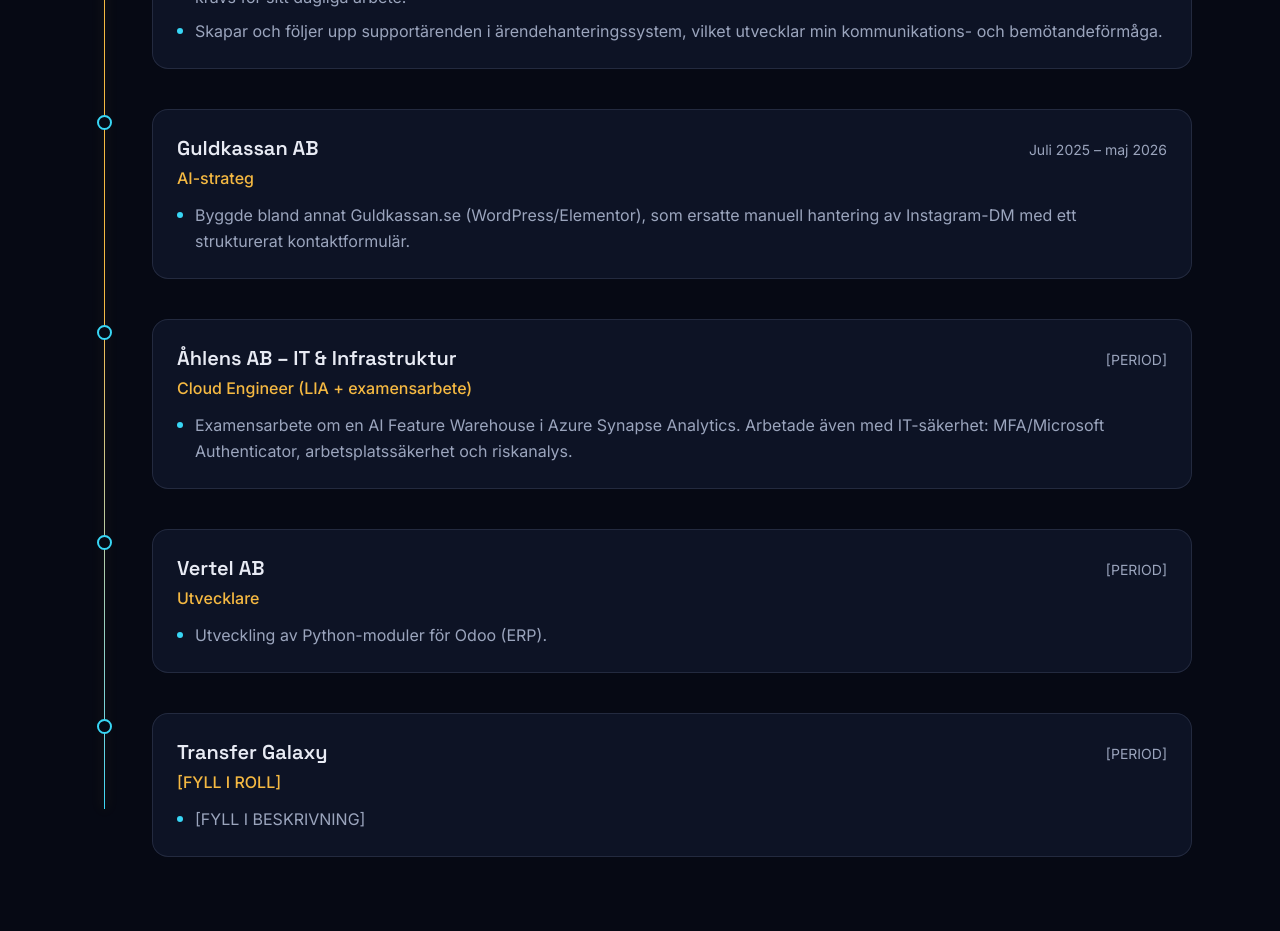
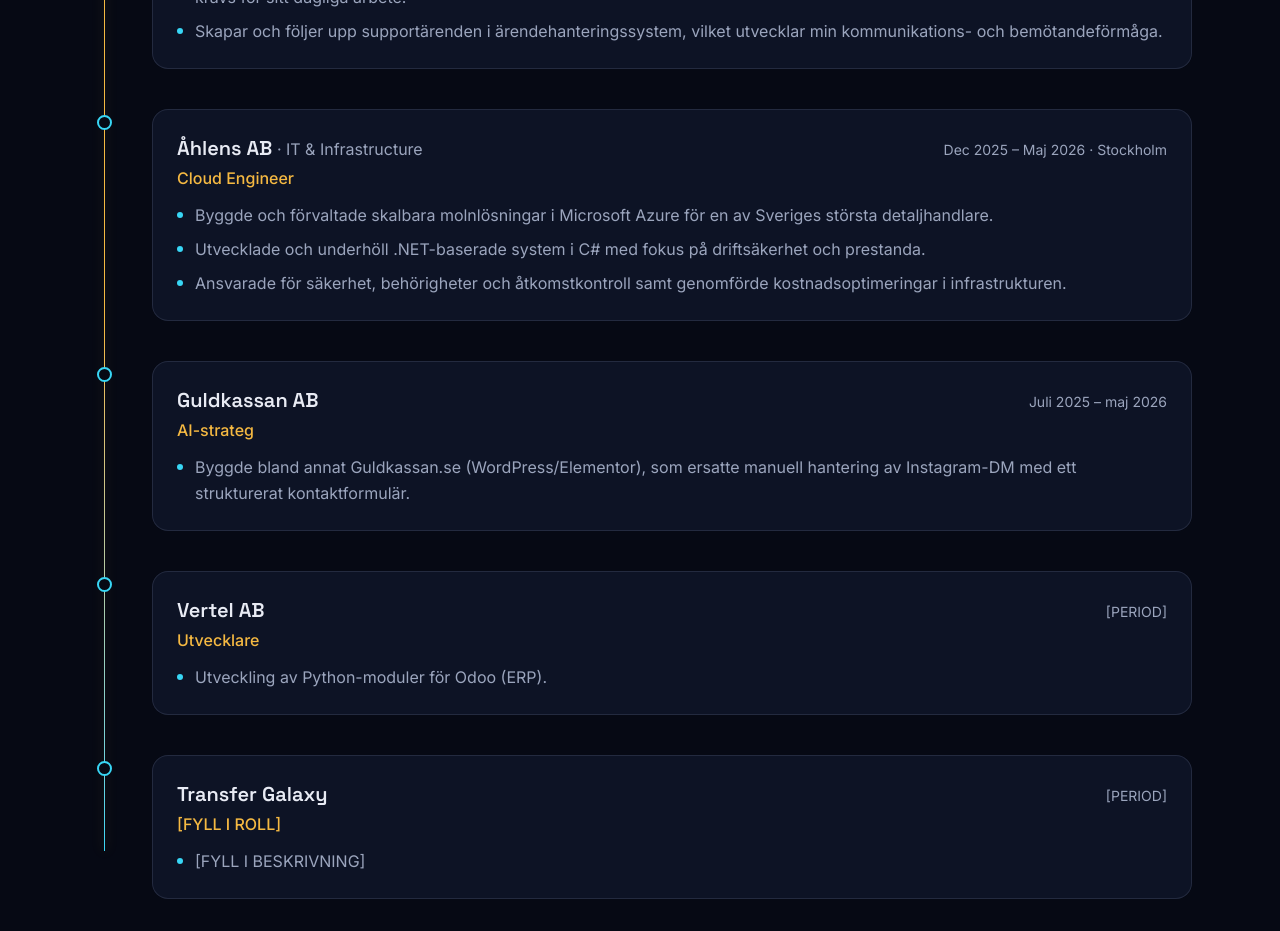
Before and after one commit to Harunsystemdeveloper/portfolio, a Next.js app: page / in a window 1280 px wide. Shown: the part 2080-3011 px from the top of the page. Built offline with nearby package versions, Linux system fonts and the light colour scheme.

Commit message:
Lagt till rollen som Cloud Engineer på Åhlens

```diff
--- a/src/data/content.ts
+++ b/src/data/content.ts
@@ -77,19 +77,23 @@ export const experiences: Experience[] = [
     ],
   },
   {
+    role: "Cloud Engineer",
+    company: "Åhlens AB",
+    context: "IT & Infrastructure",
+    period: "Dec 2025 – Maj 2026",
+    location: "Stockholm",
+    bullets: [
+      "Byggde och förvaltade skalbara molnlösningar i Microsoft Azure för en av Sveriges största detaljhandlare.",
+      "Utvecklade och underhöll .NET-baserade system i C# med fokus på driftsäkerhet och prestanda.",
+      "Ansvarade för säkerhet, behörigheter och åtkomstkontroll samt genomförde kostnadsoptimeringar i infrastrukturen.",
+    ],
+  },
+  {
     role: "AI-strateg",
     company: "Guldkassan AB",
     period: "Juli 2025 – maj 2026",
     bullets: [
       "Byggde bland annat Guldkassan.se (WordPress/Elementor), som ersatte manuell hantering av Instagram-DM med ett strukturerat kontaktformulär.",
-    ],
-  },
-  {
-    role: "Cloud Engineer (LIA + examensarbete)",
-    company: "Åhlens AB – IT & Infrastruktur",
-    period: "[PERIOD]",
-    bullets: [
-      "Examensarbete om en AI Feature Warehouse i Azure Synapse Analytics. Arbetade även med IT-säkerhet: MFA/Microsoft Authenticator, arbetsplatssäkerhet och riskanalys.",
     ],
   },
   {
```
